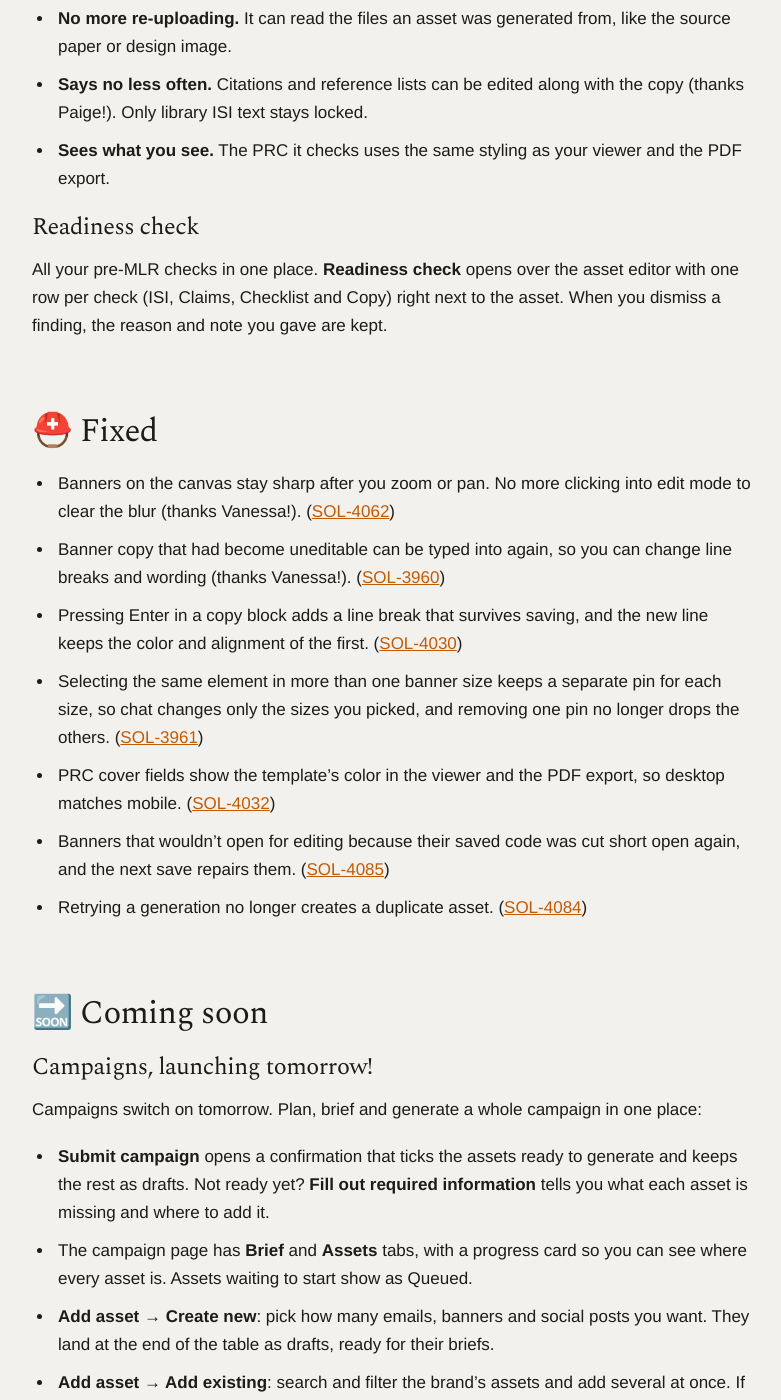
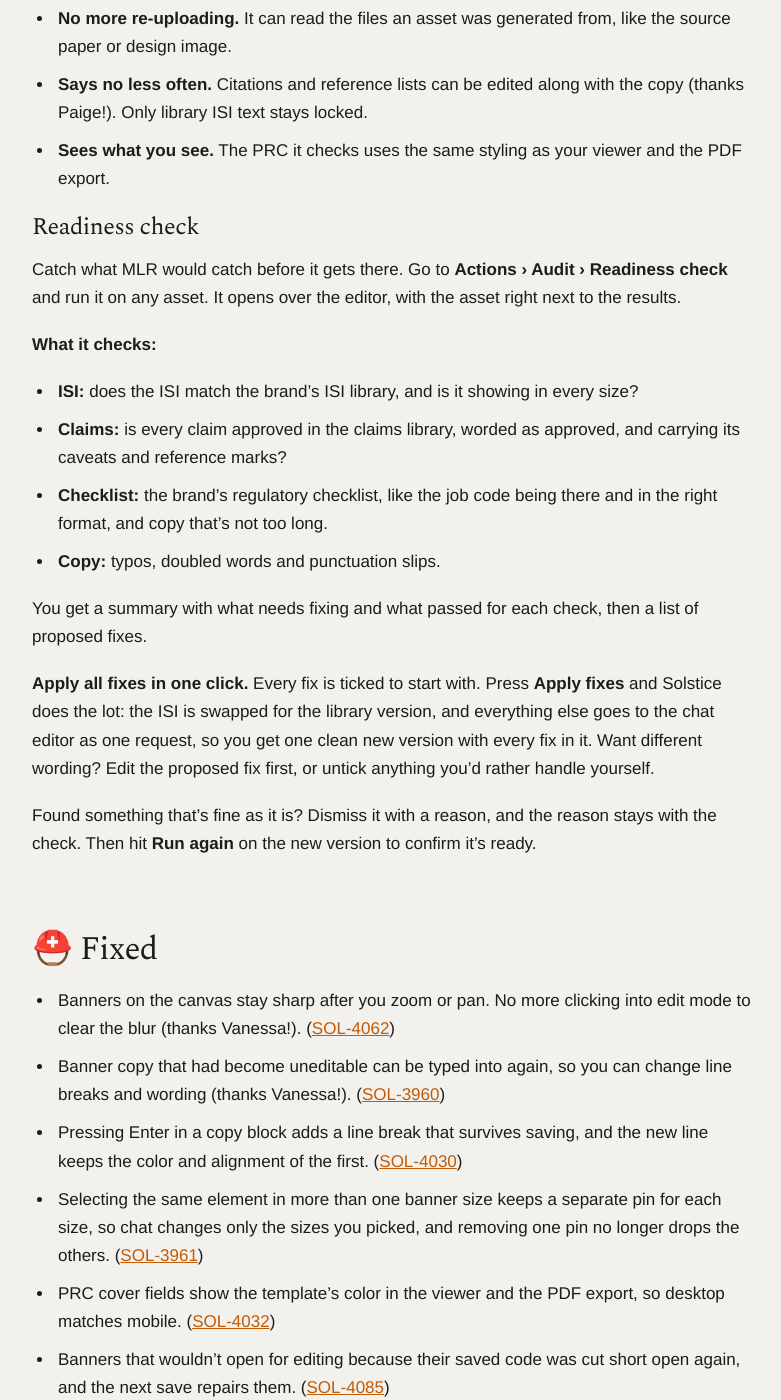
Before and after one commit to eeva-ff/solstice-newsletter, a Jekyll site: the page built from _posts/2026-11-19-whats-new.md, in a window 1280 px wide and 1400 px high, scrolled down 1213 px. Shown: the whole window, without its empty margins (248-1029 px from the left). Built offline with Jekyll 4.4.1, drawn with Linux system fonts in a browser that asks for light colours; a style sheet for code colours, icons or effects is not loaded.

Commit message:
Nov 19 edition: more detail on Readiness check, checks and Apply all fixes
Co-Authored-By: Claude Opus 5.5 <noreply@anthropic.com>
Claude-Session: https://claude.ai/code/session_01MtDLRnTm6DQaM57KRVWXi6

```diff
--- a/_posts/2026-11-19-whats-new.md
+++ b/_posts/2026-11-19-whats-new.md
@@ -20,7 +20,20 @@ Chat edits now run on a new agent that works through your whole conversation in
 
 ### Readiness check
 
-All your pre-MLR checks in one place. **Readiness check** opens over the asset editor with one row per check (ISI, Claims, Checklist and Copy) right next to the asset. When you dismiss a finding, the reason and note you gave are kept.
+Catch what MLR would catch before it gets there. Go to **Actions › Audit › Readiness check** and run it on any asset. It opens over the editor, with the asset right next to the results.
+
+**What it checks:**
+
+- **ISI:** does the ISI match the brand’s ISI library, and is it showing in every size?
+- **Claims:** is every claim approved in the claims library, worded as approved, and carrying its caveats and reference marks?
+- **Checklist:** the brand’s regulatory checklist, like the job code being there and in the right format, and copy that’s not too long.
+- **Copy:** typos, doubled words and punctuation slips.
+
+You get a summary with what needs fixing and what passed for each check, then a list of proposed fixes.
+
+**Apply all fixes in one click.** Every fix is ticked to start with. Press **Apply fixes** and Solstice does the lot: the ISI is swapped for the library version, and everything else goes to the chat editor as one request, so you get one clean new version with every fix in it. Want different wording? Edit the proposed fix first, or untick anything you’d rather handle yourself.
+
+Found something that’s fine as it is? Dismiss it with a reason, and the reason stays with the check. Then hit **Run again** on the new version to confirm it’s ready.
 
 ## ⛑️ Fixed
 
```
